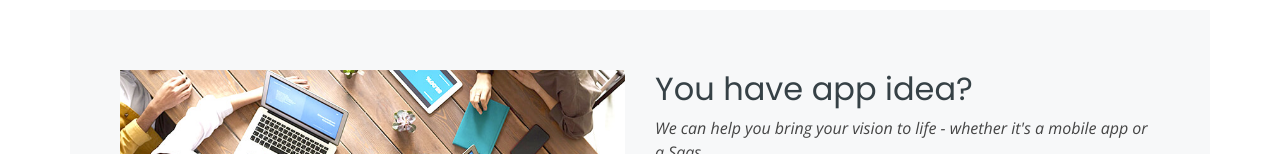
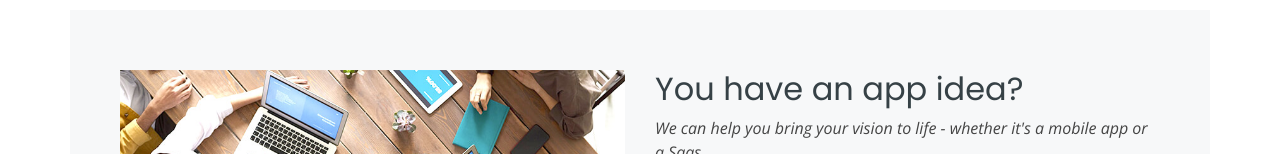
Before and after one commit to Ionio-io/Ionio-io, a plain HTML site: page index.html in a window 1280 px wide. Shown: the part 646-800 px from the top of the page. Drawn offline with nearby package versions, Linux system fonts and the light colour scheme.

Commit message:
Update index.html

```diff
--- a/index.html
+++ b/index.html
@@ -103,7 +103,7 @@
           </div>
           <div class="col-lg-6 d-flex flex-column justify-contents-center" data-aos="fade-left">
             <div class="content pt-4 pt-lg-0">
-              <h3>You have app idea?</h3>
+              <h3>You have an app idea?</h3>
               <p class="font-italic">
                 We can help you bring your vision to life - whether it's a mobile app or a Saas.<br>
               </p>
```
